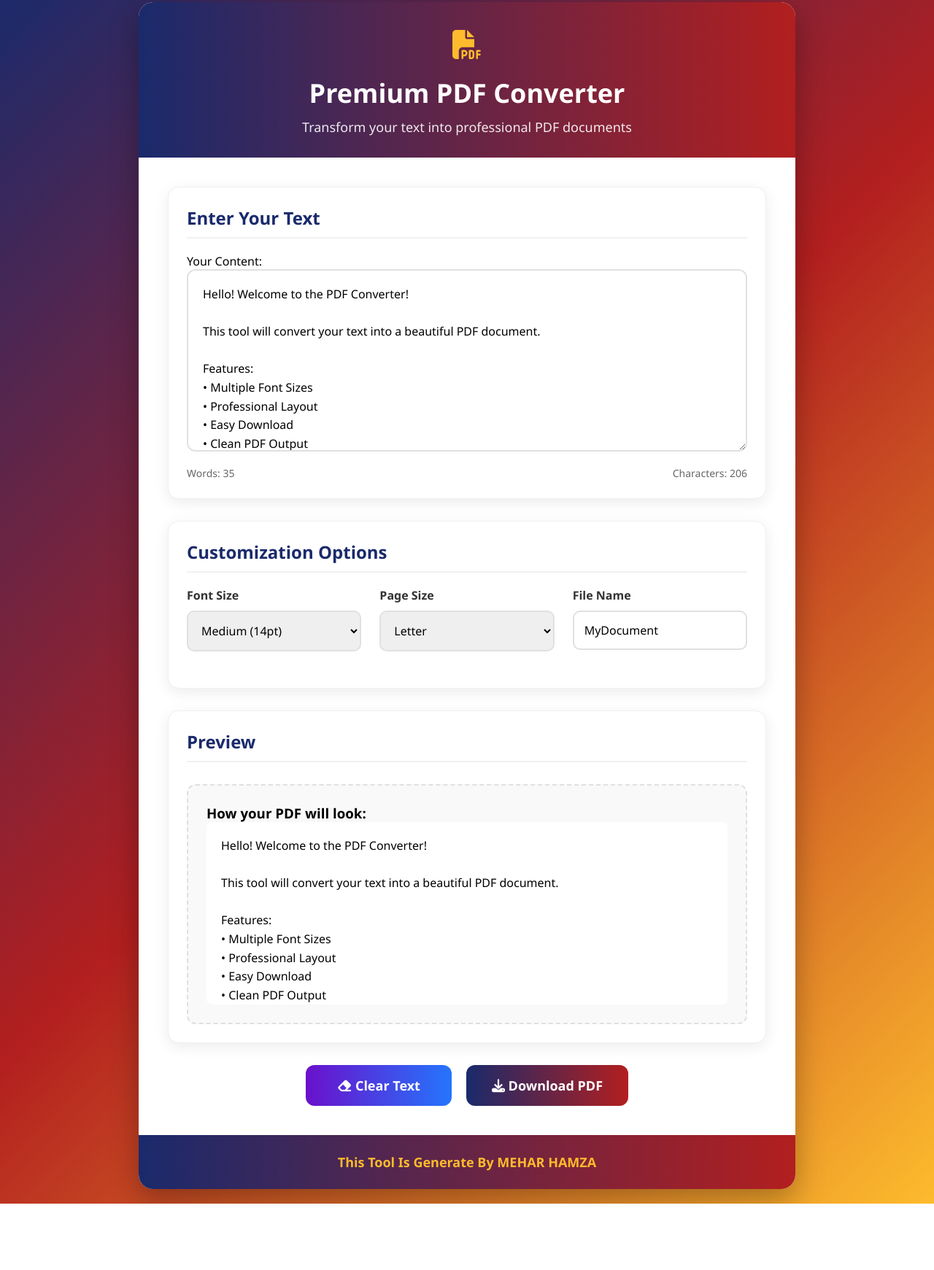
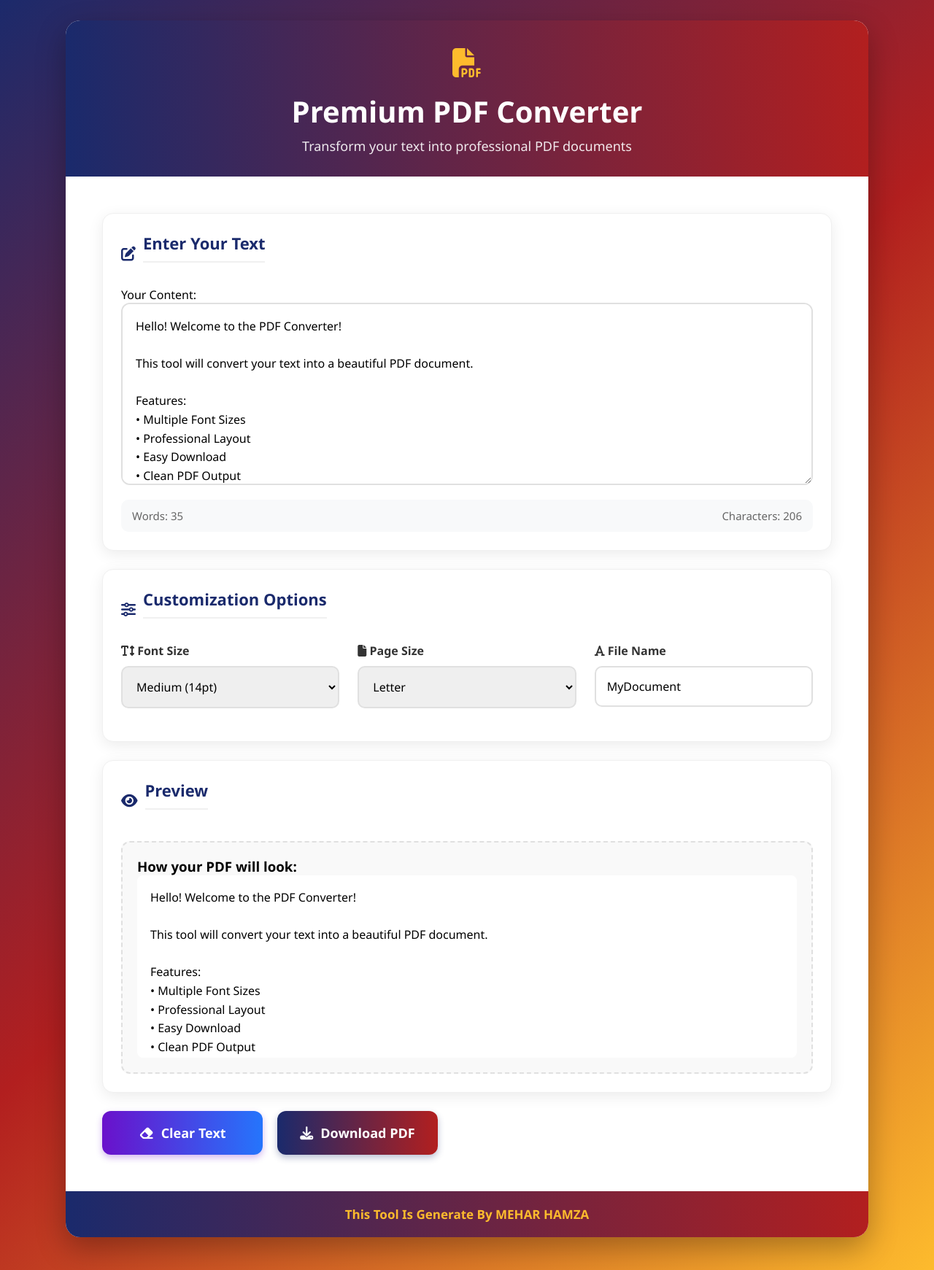
Before and after one commit to hacking-with-hamza/PDF, a plain HTML site: page index.html in a window 1280 px wide. Shown: the part 17-1758 px from the top of the page at 73% size. Before the commit the page ends 1667 px from the top, so only its background shows below. Drawn offline with nearby package versions, Linux system fonts and the light colour scheme.

Commit message:
Update index.html

```diff
--- a/index.html
+++ b/index.html
@@ -20,65 +20,67 @@
             display: flex;
             justify-content: center;
             align-items: center;
-            padding: 20px;
+            padding: 15px;
         }
 
         .container {
             width: 100%;
-            max-width: 900px;
+            max-width: 1000px;
             background: white;
             border-radius: 20px;
             box-shadow: 0 15px 40px rgba(0, 0, 0, 0.3);
             overflow: hidden;
+            margin: 20px 0;
         }
 
         .header {
             background: linear-gradient(to right, #1a2a6c, #b21f1f);
             color: white;
-            padding: 30px;
+            padding: 25px 20px;
             text-align: center;
         }
 
         .header h1 {
-            font-size: 36px;
-            margin-bottom: 10px;
+            font-size: 28px;
+            margin-bottom: 8px;
         }
 
         .header p {
             opacity: 0.9;
-            font-size: 18px;
+            font-size: 16px;
         }
 
         .logo {
-            font-size: 40px;
-            margin-bottom: 15px;
+            font-size: 36px;
+            margin-bottom: 12px;
             color: #fdbb2d;
         }
 
         .content {
-            padding: 40px;
+            padding: 25px 20px;
         }
 
         .card {
             background: white;
             border-radius: 15px;
-            padding: 25px;
+            padding: 20px;
             box-shadow: 0 5px 20px rgba(0, 0, 0, 0.08);
-            margin-bottom: 30px;
+            margin-bottom: 25px;
             border: 1px solid #f0f0f0;
         }
 
         .card h2 {
             color: #1a2a6c;
-            margin-bottom: 20px;
+            margin-bottom: 18px;
             padding-bottom: 10px;
             border-bottom: 2px solid #f0f0f0;
+            font-size: 22px;
         }
 
         textarea {
             width: 100%;
-            height: 250px;
-            padding: 20px;
+            height: 200px;
+            padding: 18px;
             border: 2px solid #e0e0e0;
             border-radius: 12px;
             resize: vertical;
@@ -88,9 +90,9 @@
 
         .options-section {
             display: grid;
-            grid-template-columns: repeat(auto-fit, minmax(200px, 1fr));
-            gap: 25px;
-            margin-bottom: 25px;
+            grid-template-columns: 1fr;
+            gap: 20px;
+            margin-bottom: 20px;
         }
 
         .option-group {
@@ -102,10 +104,11 @@
             margin-bottom: 10px;
             font-weight: 600;
             color: #333;
+            font-size: 16px;
         }
 
         select, input {
-            padding: 14px;
+            padding: 15px;
             border: 2px solid #e0e0e0;
             border-radius: 10px;
             font-size: 16px;
@@ -113,45 +116,51 @@
 
         .button-section {
             display: flex;
-            justify-content: center;
-            gap: 20px;
-            margin-top: 30px;
+            flex-direction: column;
+            gap: 15px;
+            margin-top: 25px;
         }
 
         button {
-            padding: 16px 35px;
+            padding: 18px 25px;
             border: none;
             border-radius: 12px;
             font-size: 18px;
             font-weight: 600;
             cursor: pointer;
-            min-width: 200px;
+            width: 100%;
             transition: all 0.3s;
+            display: flex;
+            align-items: center;
+            justify-content: center;
+            gap: 10px;
         }
 
         .download-btn {
             background: linear-gradient(to right, #1a2a6c, #b21f1f);
             color: white;
+            box-shadow: 0 4px 10px rgba(26, 42, 108, 0.3);
         }
 
         .download-btn:hover {
-            transform: translateY(-2px);
-            box-shadow: 0 5px 15px rgba(26, 42, 108, 0.4);
+            transform: translateY(-3px);
+            box-shadow: 0 6px 15px rgba(26, 42, 108, 0.4);
         }
 
         .clear-btn {
             background: linear-gradient(to right, #6a11cb, #2575fc);
             color: white;
+            box-shadow: 0 4px 10px rgba(106, 17, 203, 0.3);
         }
 
         .clear-btn:hover {
-            transform: translateY(-2px);
-            box-shadow: 0 5px 15px rgba(106, 17, 203, 0.4);
+            transform: translateY(-3px);
+            box-shadow: 0 6px 15px rgba(106, 17, 203, 0.4);
         }
 
         .footer {
             text-align: center;
-            padding: 25px;
+            padding: 20px;
             color: white;
             font-size: 16px;
             background: linear-gradient(to right, #1a2a6c, #b21f1f);
@@ -160,12 +169,12 @@
         .creator {
             font-weight: 700;
             color: #fdbb2d;
-            font-size: 18px;
+            font-size: 17px;
         }
 
         .preview-section {
-            margin-top: 30px;
-            padding: 25px;
+            margin-top: 25px;
+            padding: 20px;
             border: 2px dashed #e0e0e0;
             border-radius: 12px;
             background: #f9f9f9;
@@ -173,13 +182,14 @@
 
         .preview-content {
             background-color: white;
-            padding: 20px;
+            padding: 18px;
             border-radius: 8px;
-            min-height: 150px;
-            max-height: 250px;
+            min-height: 120px;
+            max-height: 200px;
             overflow-y: auto;
             line-height: 1.6;
             white-space: pre-wrap;
+            font-size: 16px;
         }
 
         .stats {
@@ -187,138 +197,119 @@
             justify-content: space-between;
             margin-top: 15px;
             color: #666;
-            font-size: 14px;
+            font-size: 15px;
+            background: #f8f9fa;
+            padding: 12px 15px;
+            border-radius: 10px;
         }
 
         .success-message {
             background: #d4edda;
             color: #155724;
             padding: 15px;
-            border-radius: 8px;
+            border-radius: 10px;
             margin: 15px 0;
             text-align: center;
             display: none;
+            font-weight: 600;
+            border-left: 5px solid #28a745;
+        }
+
+        .section-title {
+            display: flex;
+            align-items: center;
+            gap: 10px;
+            margin-bottom: 15px;
+        }
+
+        .section-title i {
+            color: #1a2a6c;
+            font-size: 20px;
         }
 
         /* Mobile Responsive Styles */
-        @media (max-width: 768px) {
+        @media (min-width: 768px) {
+            .container {
+                margin: 30px 0;
+            }
+
             .header {
-                padding: 20px;
+                padding: 30px;
             }
 
             .header h1 {
-                font-size: 28px;
+                font-size: 36px;
             }
 
             .header p {
-                font-size: 16px;
+                font-size: 18px;
             }
 
             .logo {
-                font-size: 32px;
+                font-size: 40px;
             }
 
             .content {
-                padding: 20px;
+                padding: 40px;
             }
 
             .card {
-                padding: 20px;
+                padding: 25px;
             }
 
             .options-section {
-                grid-template-columns: 1fr;
+                grid-template-columns: repeat(3, 1fr);
+                gap: 25px;
+            }
+
+            .button-section {
+                flex-direction: row;
                 gap: 20px;
             }
 
-            .button-section {
-                flex-direction: column;
-                gap: 15px;
-            }
-
             button {
-                min-width: auto;
-                width: 100%;
-                padding: 14px;
+                width: auto;
+                min-width: 220px;
             }
 
             textarea {
-                height: 200px;
-                padding: 15px;
-            }
-
-            .preview-section {
-                padding: 20px;
+                height: 250px;
             }
 
             .preview-content {
-                padding: 15px;
-                max-height: 200px;
-            }
-
-            .stats {
-                flex-direction: column;
-                gap: 10px;
-                align-items: center;
+                max-height: 250px;
             }
         }
 
-        @media (max-width: 480px) {
-            body {
-                padding: 10px;
-            }
-
+        @media (min-width: 992px) {
             .container {
-                border-radius: 15px;
+                max-width: 1100px;
             }
 
             .header h1 {
-                font-size: 24px;
-            }
-
-            .header p {
-                font-size: 15px;
+                font-size: 40px;
             }
 
             .content {
-                padding: 15px;
+                padding: 50px;
             }
+        }
 
-            .card {
-                padding: 15px;
-                border-radius: 12px;
+        /* Animation for buttons */
+        @keyframes pulse {
+            0% {
+                transform: scale(1);
             }
+            50% {
+                transform: scale(1.05);
+            }
+            100% {
+                transform: scale(1);
+            }
+        }
 
-            .card h2 {
-                font-size: 20px;
-            }
-
-            textarea {
-                height: 180px;
-                font-size: 15px;
-            }
-
-            select, input {
-                padding: 12px;
-                font-size: 15px;
-            }
-
-            button {
-                font-size: 16px;
-            }
-
-            .preview-section {
-                padding: 15px;
-            }
-
-            .preview-content {
-                padding: 12px;
-                font-size: 14px;
-            }
-
-            .creator {
-                font-size: 16px;
-            }
+        .pulse {
+            animation: pulse 0.5s ease-in-out;
         }
     </style>
 </head>
@@ -340,7 +331,10 @@
             </div>
 
             <div class="card">
-                <h2>Enter Your Text</h2>
+                <div class="section-title">
+                    <i class="fas fa-edit"></i>
+                    <h2>Enter Your Text</h2>
+                </div>
                 <div class="input-section">
                     <label for="textInput">Your Content:</label>
                     <textarea id="textInput" placeholder="Type or paste your text here...">Hello! Welcome to the PDF Converter!
@@ -363,10 +357,13 @@ Try it now!</textarea>
             </div>
 
             <div class="card">
-                <h2>Customization Options</h2>
+                <div class="section-title">
+                    <i class="fas fa-sliders-h"></i>
+                    <h2>Customization Options</h2>
+                </div>
                 <div class="options-section">
                     <div class="option-group">
-                        <label for="fontSize">Font Size</label>
+                        <label for="fontSize"><i class="fas fa-text-height"></i> Font Size</label>
                         <select id="fontSize">
                             <option value="12">Small (12pt)</option>
                             <option value="14" selected>Medium (14pt)</option>
@@ -376,7 +373,7 @@ Try it now!</textarea>
                     </div>
 
                     <div class="option-group">
-                        <label for="pageSize">Page Size</label>
+                        <label for="pageSize"><i class="fas fa-file"></i> Page Size</label>
                         <select id="pageSize">
                             <option value="a4">A4</option>
                             <option value="letter" selected>Letter</option>
@@ -385,14 +382,17 @@ Try it now!</textarea>
                     </div>
 
                     <div class="option-group">
-                        <label for="fileName">File Name</label>
+                        <label for="fileName"><i class="fas fa-font"></i> File Name</label>
                         <input type="text" id="fileName" placeholder="Enter file name" value="MyDocument">
                     </div>
                 </div>
             </div>
 
             <div class="card">
-                <h2>Preview</h2>
+                <div class="section-title">
+                    <i class="fas fa-eye"></i>
+                    <h2>Preview</h2>
+                </div>
                 <div class="preview-section">
                     <h3>How your PDF will look:</h3>
                     <div class="preview-content" id="preview">
@@ -451,6 +451,12 @@ Try it now!</textarea>
             clearBtn.addEventListener('click', function() {
                 textInput.value = '';
                 updatePreview();
+
+                // Add animation effect
+                clearBtn.classList.add('pulse');
+                setTimeout(() => {
+                    clearBtn.classList.remove('pulse');
+                }, 500);
             });
 
             // Download PDF - SIMPLE AND WORKING VERSION
@@ -461,6 +467,18 @@ Try it now!</textarea>
                 let text = textInput.value;
                 const selectedFontSize = parseInt(fontSize.value);
                 const docName = fileName.value || 'MyDocument';
+
+                // Add animation effect
+                downloadBtn.classList.add('pulse');
+                setTimeout(() => {
+                    downloadBtn.classList.remove('pulse');
+                }, 500);
+
+                // Check if text is empty
+                if (!text.trim()) {
+                    alert("Please enter some text before generating PDF!");
+                    return;
+                }
 
                 // Remove any special characters that might cause issues
                 text = text.replace(/[^\x00-\x7F]/g, "");
```
